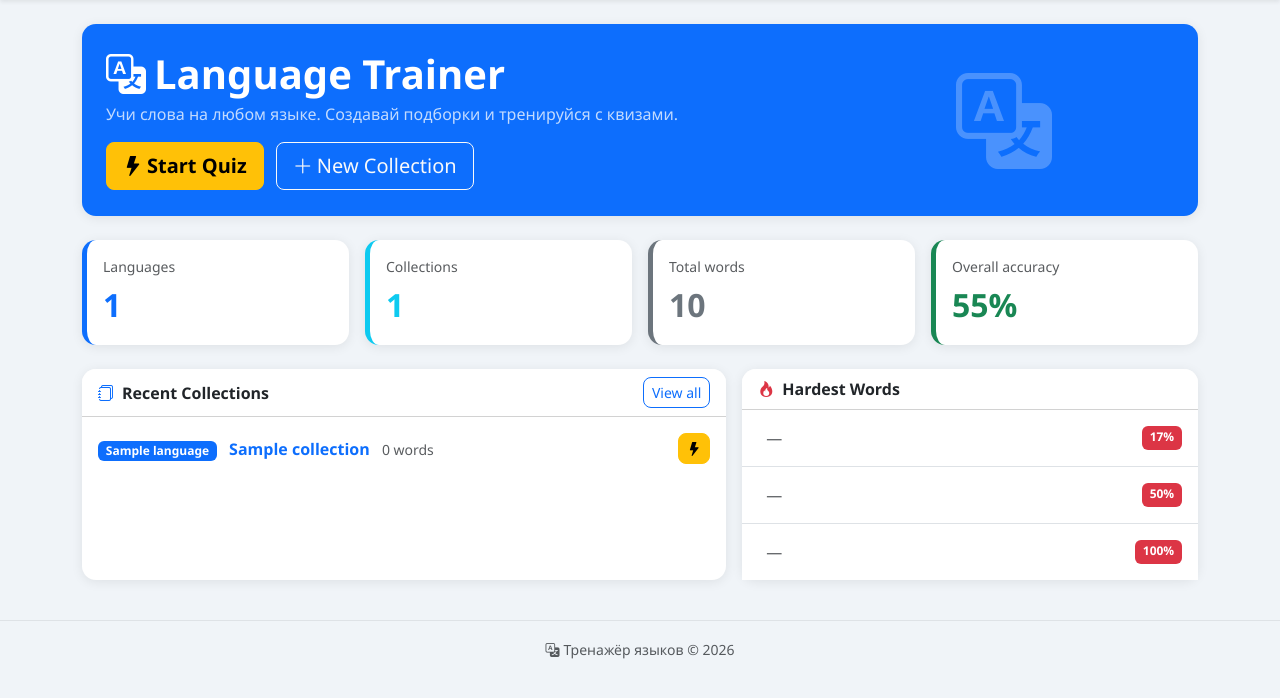
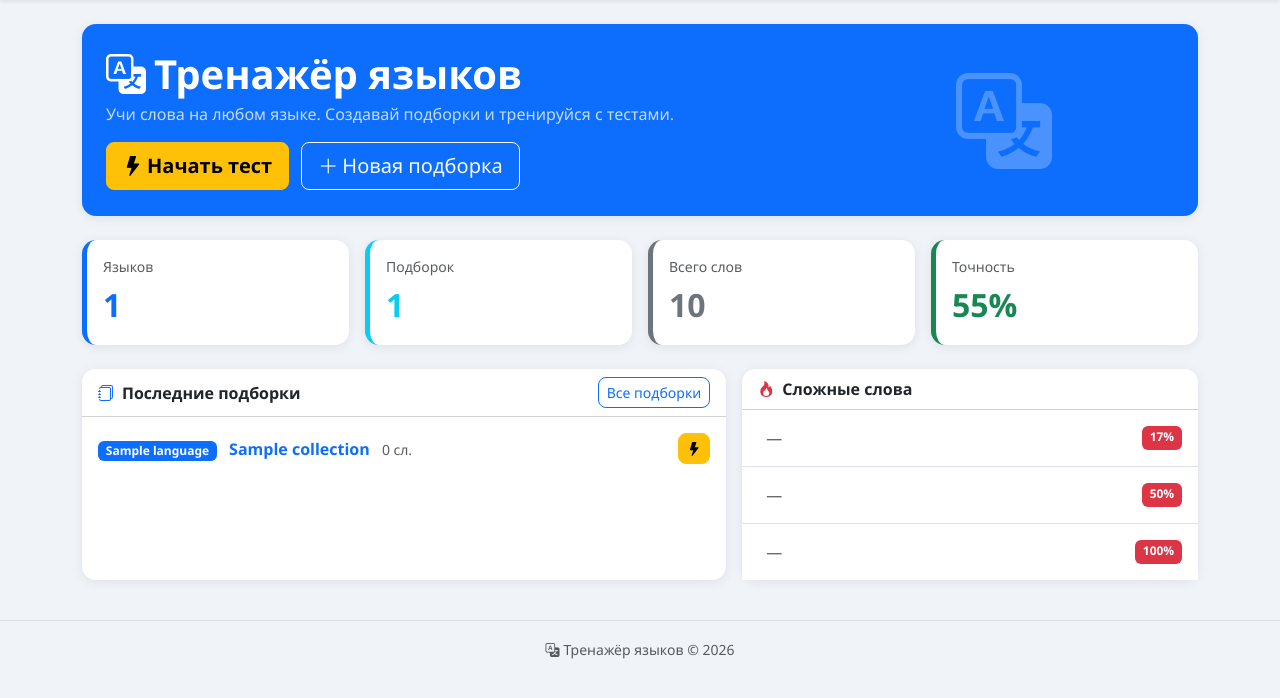
Before and after one commit to ivkhripunov/english_trainer, a Django app: page / in a window 1280 px wide. Shown: the part 58-756 px from the top of the page. Run offline with Django 4.2, Linux system fonts and the light colour scheme; data comes from the database, SQL or seed files in the repository; tables that the repository leaves empty hold one stand-in row (values such as "Sample post").

Commit message:
fix: translate home page to Russian

```diff
--- a/trainer/templates/trainer/index.html
+++ b/trainer/templates/trainer/index.html
@@ -1,22 +1,22 @@
 {% extends "trainer/base.html" %}
-{% block title %}Language Trainer — Home{% endblock %}
+{% block title %}Тренажёр языков — Главная{% endblock %}
 
 {% block content %}
-<!-- Hero -->
+<!-- Герой -->
 <div class="card bg-primary text-white p-4 mb-4">
     <div class="row align-items-center">
         <div class="col-md-8">
             <h1 class="fw-bold mb-1">
-                <i class="bi bi-translate me-2"></i>Language Trainer
+                <i class="bi bi-translate me-2"></i>Тренажёр языков
             </h1>
             <p class="mb-3 opacity-75">
-                Учи слова на любом языке. Создавай подборки и тренируйся с квизами.
+                Учи слова на любом языке. Создавай подборки и тренируйся с тестами.
             </p>
             <a href="{% url 'quiz_start' %}" class="btn btn-warning btn-lg fw-bold me-2">
-                <i class="bi bi-lightning-fill me-1"></i>Start Quiz
+                <i class="bi bi-lightning-fill me-1"></i>Начать тест
             </a>
             <a href="{% url 'collection_create' %}" class="btn btn-outline-light btn-lg">
-                <i class="bi bi-plus-lg me-1"></i>New Collection
+                <i class="bi bi-plus-lg me-1"></i>Новая подборка
             </a>
         </div>
         <div class="col-md-4 text-center d-none d-md-block">
@@ -25,42 +25,42 @@
     </div>
 </div>
 
-<!-- Stats -->
+<!-- Статистика -->
 <div class="row g-3 mb-4">
     <div class="col-sm-3">
         <div class="card stat-card border-primary h-100 p-3">
-            <div class="text-muted small mb-1">Languages</div>
+            <div class="text-muted small mb-1">Языков</div>
             <div class="fs-2 fw-bold text-primary">{{ total_languages }}</div>
         </div>
     </div>
     <div class="col-sm-3">
         <div class="card stat-card border-info h-100 p-3">
-            <div class="text-muted small mb-1">Collections</div>
+            <div class="text-muted small mb-1">Подборок</div>
             <div class="fs-2 fw-bold text-info">{{ total_collections }}</div>
         </div>
     </div>
     <div class="col-sm-3">
         <div class="card stat-card border-secondary h-100 p-3">
-            <div class="text-muted small mb-1">Total words</div>
+            <div class="text-muted small mb-1">Всего слов</div>
             <div class="fs-2 fw-bold text-secondary">{{ total_words }}</div>
         </div>
     </div>
     <div class="col-sm-3">
         <div class="card stat-card border-success h-100 p-3">
-            <div class="text-muted small mb-1">Overall accuracy</div>
+            <div class="text-muted small mb-1">Точность</div>
             <div class="fs-2 fw-bold text-success">{{ overall_accuracy }}%</div>
         </div>
     </div>
 </div>
 
 <div class="row g-3">
-    <!-- Recent collections -->
+    <!-- Последние подборки -->
     <div class="col-md-7">
         <div class="card h-100">
             <div class="card-header bg-white d-flex justify-content-between align-items-center">
-                <span><i class="bi bi-journals me-2 text-primary"></i>Recent Collections</span>
+                <span><i class="bi bi-journals me-2 text-primary"></i>Последние подборки</span>
                 <a href="{% url 'collection_list' %}" class="btn btn-sm btn-outline-primary">
-                    View all
+                    Все подборки
                 </a>
             </div>
             <div class="card-body p-0">
@@ -75,7 +75,7 @@
                                 {{ col.name }}
                             </a>
                             <span class="text-muted ms-2 small">
-                                {{ col.word_count }} word{{ col.word_count|pluralize }}
+                                {{ col.word_count }} сл.
                             </span>
                         </div>
                         <a href="{% url 'quiz_start' %}?collection={{ col.pk }}"
@@ -88,19 +88,19 @@
                 {% else %}
                 <div class="text-center text-muted py-4">
                     <i class="bi bi-journals fs-2 d-block mb-2"></i>
-                    No collections yet.
-                    <a href="{% url 'collection_create' %}">Create one!</a>
+                    Подборок пока нет.
+                    <a href="{% url 'collection_create' %}">Создать первую!</a>
                 </div>
                 {% endif %}
             </div>
         </div>
     </div>
 
-    <!-- Hardest words -->
+    <!-- Сложные слова -->
     <div class="col-md-5">
         <div class="card h-100">
             <div class="card-header bg-white">
-                <i class="bi bi-fire me-2 text-danger"></i>Hardest Words
+                <i class="bi bi-fire me-2 text-danger"></i>Сложные слова
             </div>
             <div class="card-body p-0">
                 {% if hardest_words %}
@@ -128,7 +128,7 @@
                 {% else %}
                 <div class="text-center text-muted py-4">
                     <i class="bi bi-check-circle fs-2 d-block mb-2 text-success"></i>
-                    No data yet — start a quiz!
+                    Данных пока нет — пройди тест!
                 </div>
                 {% endif %}
             </div>
```
